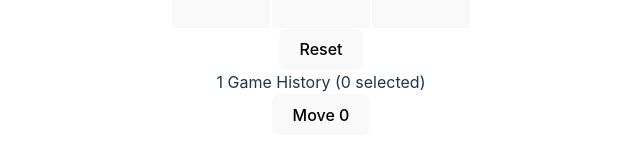
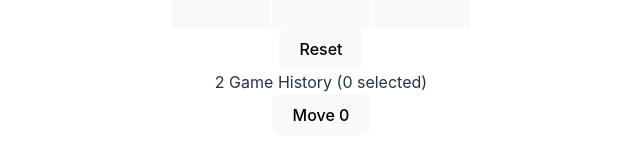
Before and after one commit to 2underscores/tic-tac-toe, a React (Vite) app in the folder app/frontend/: page / in a window 1280 px wide. Shown: the part 468-628 px from the top of the page, without its empty margins (319-959 px from the left). Built offline with nearby package versions, Linux system fonts and the light colour scheme.

Commit message:
CICD test

```diff
--- a/app/frontend/src/GameHistory.tsx
+++ b/app/frontend/src/GameHistory.tsx
@@ -15,7 +15,7 @@
     return (
         <>
             <div className="GameHistory">
-                1 Game History ({selectedIndex} selected)
+                2 Game History ({selectedIndex} selected)
                 <div>
                     {buttons}
                 </div>
```
